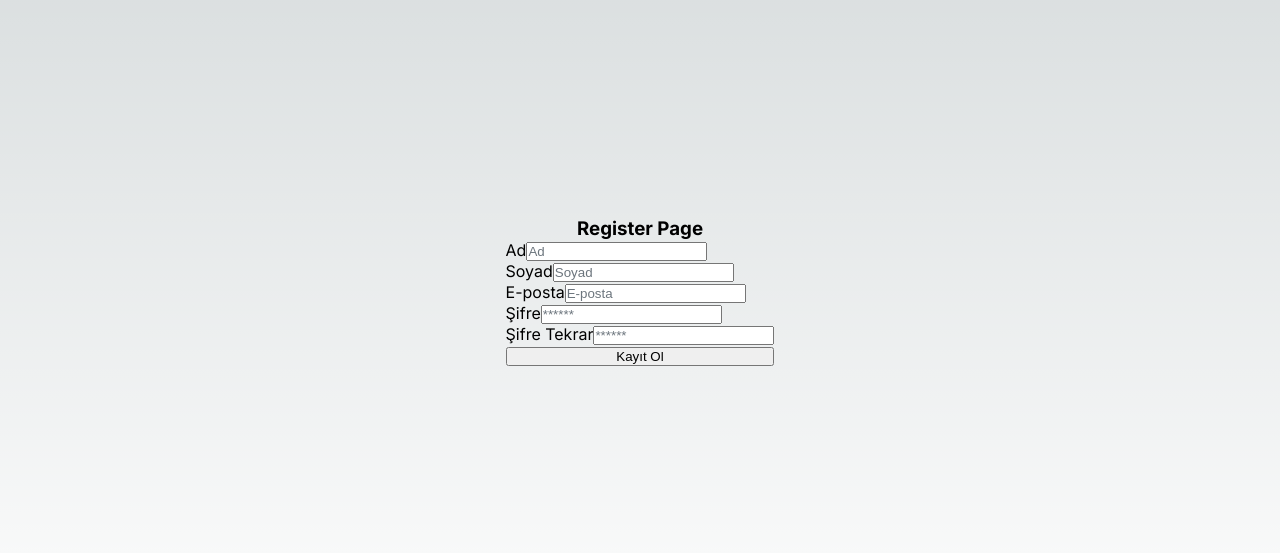
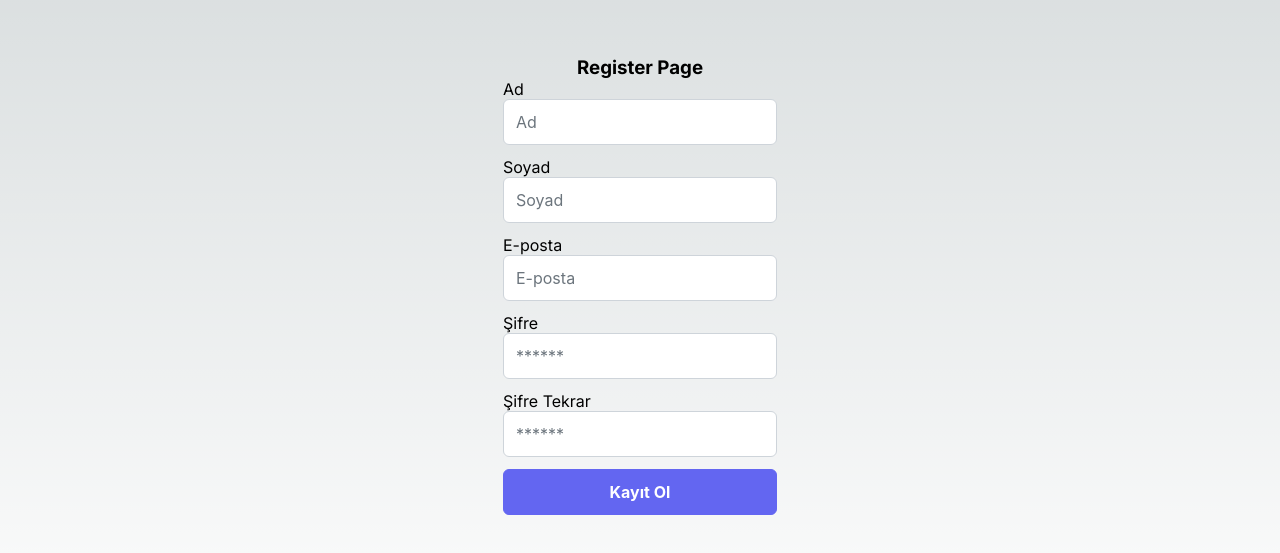
Before and after one commit to halitkalayci/tki-react, a Next.js app: page /register in a window 1280 px wide. Shown: the part 109-662 px from the top of the page. Built offline with nearby package versions, Linux system fonts and the light colour scheme.

Commit message:
workshop

```diff
--- a/app/globals.css
+++ b/app/globals.css
@@ -110,3 +110,14 @@ a {
 .w-100{
   width:100%;
 }
+.form-group{
+  display: flex;
+  flex-direction: column;
+  justify-content: center;
+  align-content: flex-start;
+  align-items: baseline;
+}
+
+form>div{
+  margin-bottom:12px;
+}
--- a/app/login/login.css
+++ b/app/login/login.css
@@ -1,11 +0,0 @@
-.form-group{
-    display: flex;
-    flex-direction: column;
-    justify-content: center;
-    align-content: flex-start;
-    align-items: baseline;
-}
-
-form>div{
-    margin-bottom:12px;
-}
--- a/app/register/page.js
+++ b/app/register/page.js
@@ -1,8 +1,11 @@
 "use client"
-import React, { useState } from 'react'
+import React, { useRef, useState } from 'react'
 import styles from '../page.module.css'
 import axios from 'axios'
-
+import {Button} from "primereact/button";
+import {InputText} from "primereact/inputtext"
+import { Toast } from 'primereact/toast';
+import { useRouter } from 'next/navigation';
 function Register() {
 
     const [firstName, setFirstName] = useState("")
@@ -10,46 +13,59 @@ function Register() {
     const [email, setEmail] = useState("")
     const [password, setPassword] = useState("")
     const [passwordConfirm, setPasswordConfirm] = useState("")
-
+    const toast = useRef(null);
+    const navigate = useRouter();
 
     const register = () => {
         let object = {firstName,lastName,email,password,passwordConfirm,IPAddress:"123"};
         console.log(object);
 
-        // şifreler uyuşmalı
-        // firstname en az 3 hane olmalı
+        if(object.password != passwordConfirm)
+        {
+            toast.current.show({severity:'error', summary:'Başarısız',detail:'Şifreler uyuşmuyor'});
+            return;
+        }
 
-        axios.post('https://localhost:7206/api/Auth/Register',object).then(response=>console.log(response));
+        axios.post('https://localhost:7206/api/Auth/Register',object)
+        .then(response=>{
+            toast.current.show({severity:'success', summary:'Başarılı',detail:'Başarıyla kayıt olundu.'});
+            navigate.push("/");
+        })
+        .catch(error=>{
+            console.log(error);
+            toast.current.show({severity:'error', summary:'Başarısız',detail:error.response.data.detail});
+        });
 
     }
 
     return (
         <main className={styles.main}>
+            <Toast ref={toast}></Toast>
             <h3>Register Page</h3>
             <form>
-                <div>
+                <div className='form-group'>
                     <label>Ad</label>
-                    <input value={firstName} onChange={(e)=>setFirstName(e.target.value)} type="text" placeholder='Ad' />
+                    <InputText value={firstName} onChange={(e)=>setFirstName(e.target.value)} type="text" placeholder='Ad' />
                 </div>
 
-                <div>
+                <div className='form-group'>
                     <label>Soyad</label>
-                    <input value={lastName} onChange={(e)=>setLastName(e.target.value)} type="text" placeholder='Soyad' />
+                    <InputText value={lastName} onChange={(e)=>setLastName(e.target.value)} type="text" placeholder='Soyad' />
                 </div>
-                <div>
+                <div className='form-group'>
                     <label>E-posta</label>
-                    <input value={email} onChange={(e)=>setEmail(e.target.value)} type="text" placeholder='E-posta' />
+                    <InputText value={email} onChange={(e)=>setEmail(e.target.value)} type="text" placeholder='E-posta' />
                 </div>
-                <div>
+                <div className='form-group'>
                     <label>Şifre</label>
-                    <input value={password} onChange={(e)=>setPassword(e.target.value)}  type="password" placeholder='******' />
+                    <InputText value={password} onChange={(e)=>setPassword(e.target.value)}  type="password" placeholder='******' />
                 </div>
-                <div>
+                <div className='form-group'>
                     <label>Şifre Tekrar</label>
-                    <input value={passwordConfirm} onChange={(e)=>setPasswordConfirm(e.target.value)} type="password" placeholder='******' />
+                    <InputText value={passwordConfirm} onChange={(e)=>setPasswordConfirm(e.target.value)} type="password" placeholder='******' />
                 </div>
-                <div>
-                    <button className='w-100' onClick={register} type='button'>Kayıt Ol</button>
+                <div className='form-group'>
+                    <Button label='Kayıt Ol' className='w-100' onClick={register} type='button'></Button>
                 </div>
             </form>
         </main>
```
